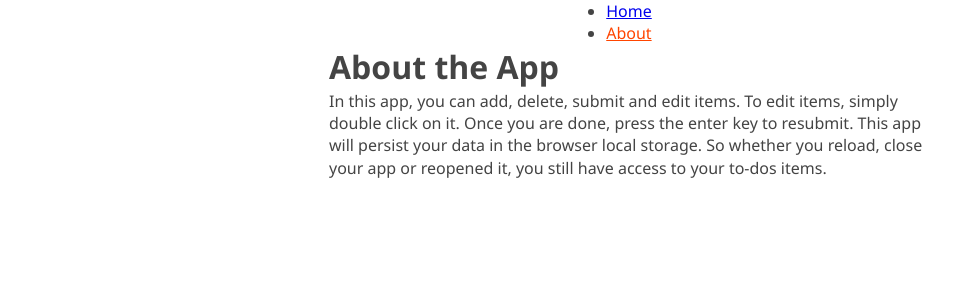
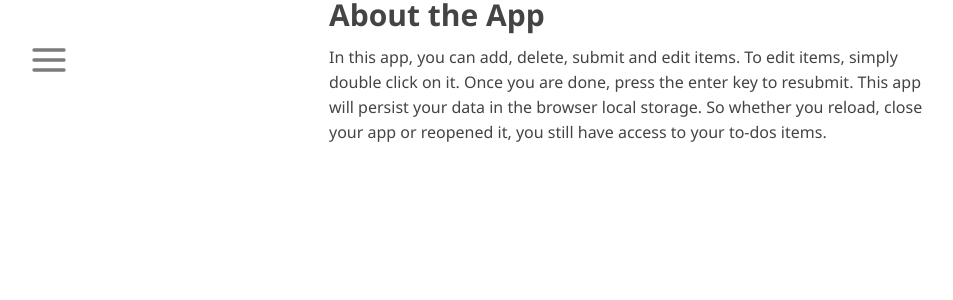
Before and after one commit to Lizdev-05/react-to-do-lists, a React (Create React App) app: page /#/about/about-app in a window 1280 px wide. Shown: the top 300 px of the page, without its empty margins (11-964 px from the left). Built offline with nearby package versions, Linux system fonts and the light colour scheme.

Commit message:
add harmburger

```diff
--- a/src/App.css
+++ b/src/App.css
@@ -64,13 +64,89 @@ body {
   border: none;
 }
 
-.input-submit svg {
-  color: darkcyan;
-  font-size: 20px;
-  margin-top: 2px;
+/* sidebar Nav */
+
+.navBar {
+  position: relative;
 }
 
-.active-link {
-  color: orangered;
-  text-decoration: underline;
+.navBar button {
+  position: fixed;
+  left: 40px;
+  top: 40px;
+  z-index: 10;
+  cursor: pointer;
+  background: transparent;;
+  border: none;
 }
+
+.menuNav {
+  overflow-y: scroll;
+  list-style: none;
+  position: fixed;
+  top: 0;
+  background: darkcyan;
+  left: 0;
+  bottom: 0;
+  height: 100vh;
+  width: 0;
+  overflow: hidden;
+  max-width: 290px;
+  z-index: 9;
+}
+
+.menuNav.showMenu {
+  width: 100%;
+}
+
+a {
+  display: block;
+  padding: 10px 40px;
+  text-decoration: none;
+  color: #3fffd2;
+  text-transform: uppercase;
+  font-weight: bold;
+}
+
+.menuNav li:first-child {
+  margin-top: 7rem;
+}
+
+
+/* about page */
+
+.about__content {
+  padding: 8rem 40px;
+  display: flex;
+}
+
+.about__list {
+  list-style: none;
+  flex: 2;
+  margin-right: 15px;
+}
+
+.about__list a {
+  color: #9f9f9f;
+  text-transform: capitalize;
+  padding: 20px 0;
+  font-weight: 600;
+}
+
+.about__list a:hover {
+  color: #000;
+}
+
+.main__content {
+  flex: 7;
+}
+
+.main__content h1 {
+  margin-bottom: 15px;
+  line-height: 30px;
+  font-size: 30px;
+}
+
+.main__content p {
+  line-height: 25px;
+}
--- a/src/components/Navbar.js
+++ b/src/components/Navbar.js
@@ -1,8 +1,12 @@
-import React from "react";
-import { NavLink } from "react-router-dom";
-import '../App.css'
+import React, { useState } from "react"
+import { NavLink } from "react-router-dom"
+import { MdClose } from "react-icons/md"
+import { FiMenu } from "react-icons/fi"
 
 const Navbar = () => {
+
+  const [navbarOpen, setNavbarOpen] = useState(false)
+
   const links = [
     {
       id: 1,
@@ -14,25 +18,44 @@ const Navbar = () => {
       path: "/about",
       text: "About",
     },
-  ];
+  ]
+
+  const handleToggle = () => {
+    setNavbarOpen(prev => !prev)
+  }
+
+  const closeMenu = () => {
+    setNavbarOpen(false)
+  }
 
   return (
     <nav className="navBar">
-      <ul>
-        {links.map((link) => {
+    <button onClick={handleToggle}>
+      {navbarOpen ? (
+        <MdClose style={{ color: "#fff", width: "40px", height: "40px" }} />
+      ) : (
+        <FiMenu style={{ color: "#7b7b7b", width: "40px", height: "40px" }} />
+      )}
+    </button>
+      <ul className={`menuNav ${navbarOpen ? " showMenu" : ""}`}>
+        {links.map(link => {
           return (
             <li key={link.id}>
               <NavLink
-								to={link.path}
-								className={navlink => (navlink.isActive ? 'active-link' : '')}
-							>
-                {link.text}
-              </NavLink>
+                to={link.path}
+                style={({isActive}) => ({
+                  color: isActive ? "orangered" : "blue",
+                  textDecoration: isActive ? "underline" : null
+                })}
+                onClick={closeMenu}
+              end>{link.text}</NavLink>
             </li>
-          );
+          )
         })}
       </ul>
     </nav>
-  );
-};
-export default Navbar;
+  )
+
+}
+
+export default Navbar
--- a/src/pages/SinglePage.js
+++ b/src/pages/SinglePage.js
@@ -14,7 +14,7 @@ const SinglePage = () => {
       slug: "about-author",
       title: "About the Author",
       description:
-      "This app was developed by Ibas Majid, a self taught web developer and a technical writer. He is opened to freelance Gig. So go ahead and connect with ibas on Twitter @ibaslogic.",
+      "This app was developed by Oyinlade Ojesanmi, a web developer student at Microverse and a technical writer. She is opened to freelance Gig. So go ahead and connect with Oyinlade on LinkedIn https://www.linkedin.com/in/elizabeth-oyinlade-ojesanmi-0702aa16a",
     },
   ];
 
```
